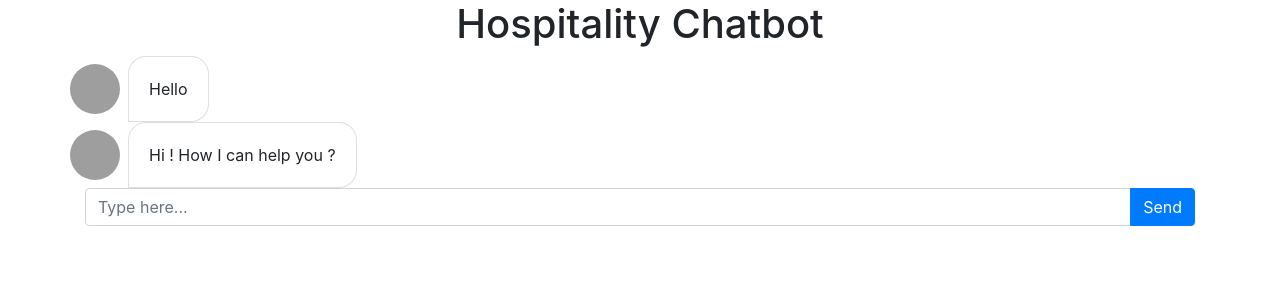
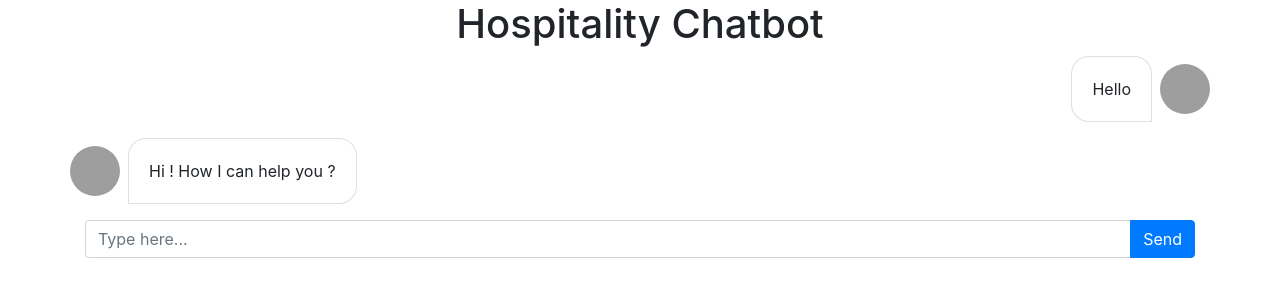
Before and after one commit to younessbennaj/react-chatbot-hotel, a React (Create React App) app: page / in a window 1280 px wide. Shown: the top 300 px of the page. Built offline with nearby package versions, Linux system fonts and the light colour scheme; grey boxes are pictures that could not be loaded.

Commit message:
Use conditional rendering to display message component depending on the user/bot identity

```diff
--- a/src/components/message.jsx
+++ b/src/components/message.jsx
@@ -5,22 +5,41 @@ const Message = (props) => {
         listStyleType: 'none'
     };
 
-    const cardStyle = {
+    const cardStyleLeft = {
         borderRadius: '18px 18px 18px 0px'
     }
 
+    const cardStyleRight = {
+        borderRadius: '18px 18px 0px 18px'
+    }
+
+    if (props.message.name === 'Bot') {
         return (
             <li style={liStyle}>
-            <div className="row">
+                <div className="row mb-3 d-flex flex-row">
                     <div className="d-flex align-items-center mr-2">
-                    <img src="https://i.pravatar.cc/50" alt="avatar" className=" rounded-circle pull-left" />
+                        <img src="https://i.pravatar.cc/50" alt="avatar" className=" rounded-circle" />
                     </div>
-                <div className="card" style={cardStyle}>
+                    <div className="card " style={cardStyleLeft}>
+                        <div className="card-body">{props.message.text}</div>
+                    </div>
+                </div>
+            </li>
+        );
+    } else {
+        return (
+            <li style={liStyle}>
+                <div className="row mb-3 d-flex flex-row-reverse">
+                    <div className="d-flex align-items-center ml-2">
+                        <img src="https://i.pravatar.cc/50" alt="avatar" className=" rounded-circle" />
+                    </div>
+                    <div className="card " style={cardStyleRight}>
                         <div className="card-body">{props.message.text}</div>
                     </div>
                 </div>
             </li>
         );
     }
+}
 
 export default Message;
```
Lines whose indentation alone changed are shown as unchanged.
